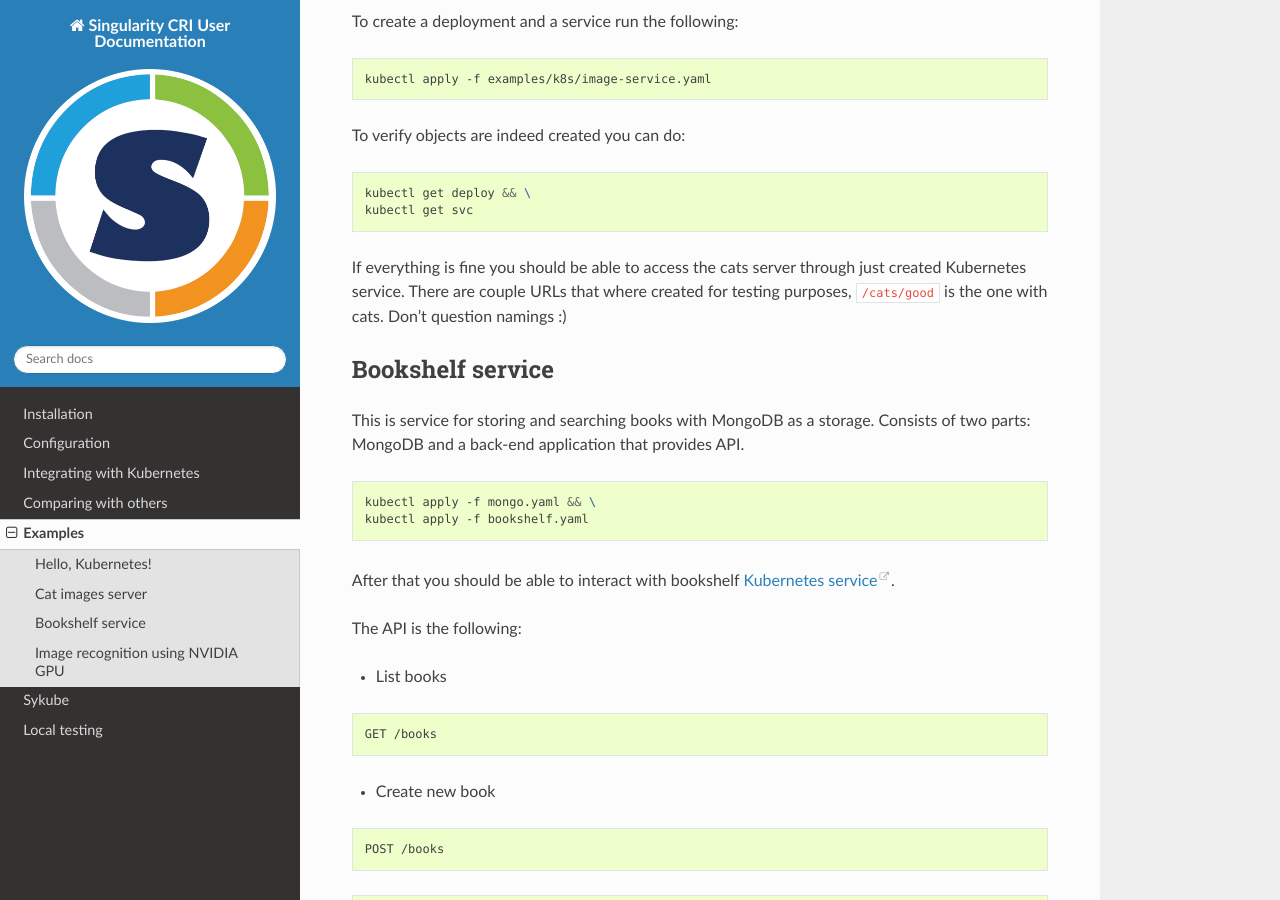
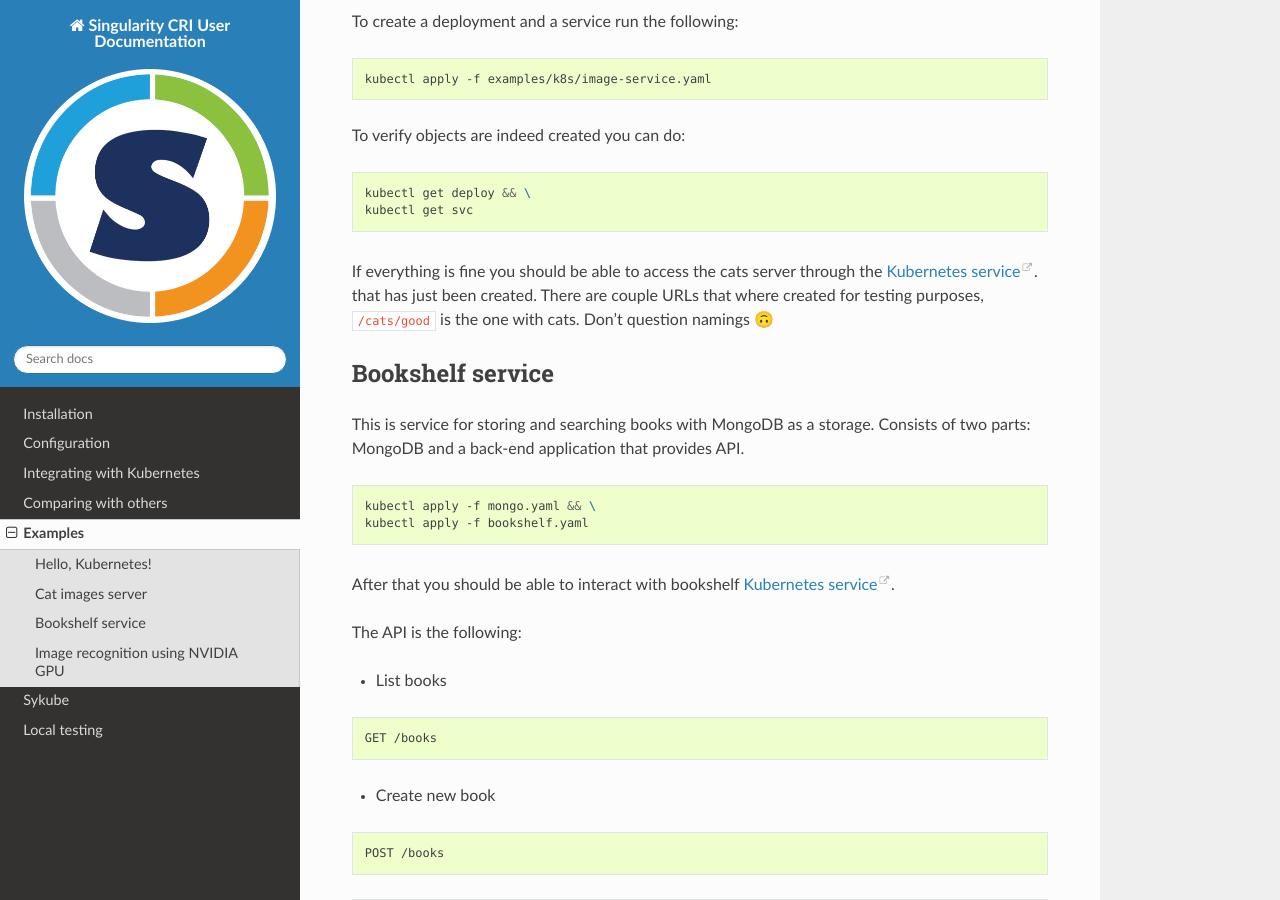
Before and after one commit to sylabs/singularity-cri-userdocs, a Sphinx documentation site: the page built from docs/examples.rst, in a window 1280 px wide and 900 px high, scrolled down 827 px. Built offline with Sphinx 7.4.7 and the Read the Docs theme 2.0.0, drawn with Linux system fonts in a browser that asks for light colours; some of the changed text lies outside the part shown.

Commit message:
Apply PR suggestions

```diff
--- a/docs/examples.rst
+++ b/docs/examples.rst
@@ -52,9 +52,10 @@ To verify objects are indeed created you can do:
 	kubectl get deploy && \
 	kubectl get svc
 
-If everything is fine you should be able to access the cats server through just created Kubernetes service.
-There are couple URLs that where created for testing purposes, ``/cats/good`` is the one with cats.
-Don't question namings :)
+If everything is fine you should be able to access the cats server through the
+`Kubernetes service <https://kubernetes.io/docs/concepts/services-networking/service>`_. that has
+just been created. There are couple URLs that where created for testing purposes,
+``/cats/good`` is the one with cats. Don't question namings 🙃
 
 
 ------------------
@@ -138,14 +139,14 @@ To create a deployment and a service run the following:
 
 	kubectl apply -f darkflow.yaml
 
-To verify objects are indeed created you can do:
+To verify that objects are indeed created you can do:
 
 .. code-block:: bash
 
 	kubectl get deploy && \
 	kubectl get svc
 
-If everything is fine you should be able to access Darkflow UI that is exposed with darkflow-web
+If everything is fine you should be able to access Darkflow UI that is exposed with `darkflow-web`
 `Kubernetes service <https://kubernetes.io/docs/concepts/services-networking/service>`_.
 
 .. note::
--- a/docs/sykube.rst
+++ b/docs/sykube.rst
@@ -46,6 +46,7 @@ To create new Sykube cluster do the following:
 
 
 .. warning::
+
 	Make sure you don't have any restrictions applied to iptables `FORWARD` target. To check this
 	do the following:
 
```
Also changed, not shown: other parts of docs/examples.rst (+1 -1 lines), docs/installation.rst (+9 -8 lines), docs/k8s.rst (+10 -7 lines), docs/local.rst (+5 -5 lines).
